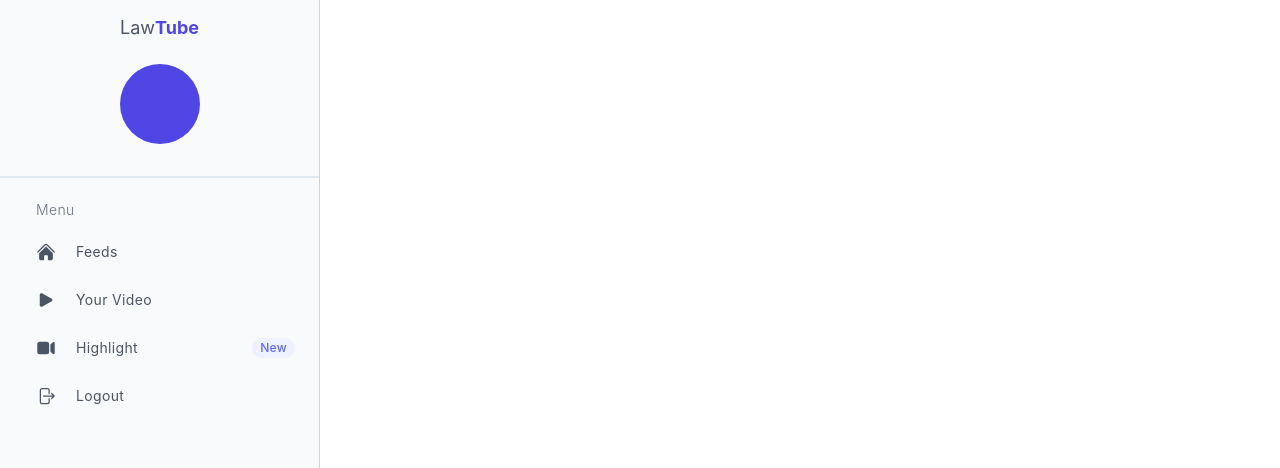
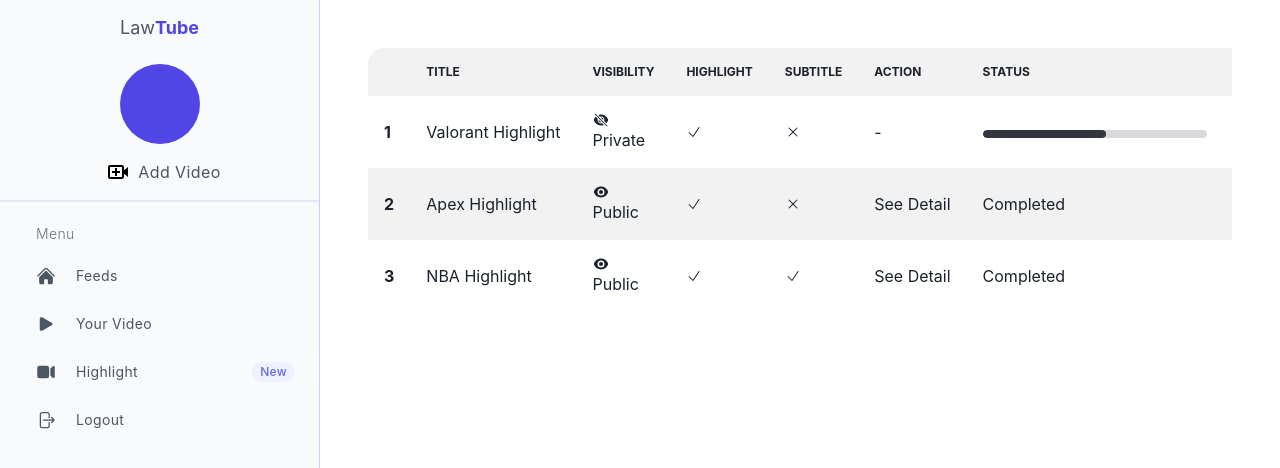
Before and after one commit to lawtube/lawtube-fe, a Next.js app: page /your-video in a window 1280 px wide. Shown: the top 468 px of the page. Built offline with nearby package versions, Linux system fonts and the light colour scheme; no server answers; sample sign-in values are in the browser's storage.

Commit message:
[CHORE] Finish Bagas Task

```diff
--- a/src/components/sidebar/Sidebar.tsx
+++ b/src/components/sidebar/Sidebar.tsx
@@ -89,6 +89,14 @@ const Sidebar: React.FC<NavWrapperProps> = ({ children, className }) => {
                     </div>
                     <span className="text-gray-600 hover:text-gray-800 text-sm tracking-wide font-semibold">{user?.username}</span>
                     <span className="text-gray-600 hover:text-gray-800 text-sm tracking-wide ">{user?.email}</span>
+                    <Link href='add-video'>
+                      <div className='text-gray-600 hover:text-black text-m tracking-wide flex'>
+                        <div className='px-2'>
+                          <svg height="24" viewBox="0 0 24 24" width="24" xmlns="http://www.w3.org/2000/svg"><path d="m11 8h-2v3h-3v2h3v3h2v-3h3v-2h-3z"/><path d="m18 7c0-1.103-.897-2-2-2h-12c-1.103 0-2 .897-2 2v10c0 1.103.897 2 2 2h12c1.103 0 2-.897 2-2v-3.333l4 3.333v-10l-4 3.333zm-1.999 10h-12.001v-10h12v5z"/></svg>
+                        </div>
+                        Add Video
+                      </div>
+                    </Link>
                   </div>
                   <div className='mt-4 border-b-2'></div>
                   <ul className="flex flex-col py-4 space-y-1">
--- /dev/null
+++ b/src/pages/add-video/index.tsx
@@ -0,0 +1,26 @@
+import { type NextPage } from "next";
+import { ArrowRightIcon } from "@heroicons/react/24/solid";
+
+const AddVideo: NextPage = () => {
+
+    return (
+        <>
+            <div className="flex items-center justify-center">
+                <div className="flex items-center justify-center w-full h-screen">
+                    <label htmlFor="dropzone-file" className="flex flex-col items-center justify-center w-5/6 h-3/4 border-2 border-gray-300 border-dashed rounded-lg cursor-pointer bg-gray-50 dark:hover:bg-bray-800 dark:bg-gray-700 hover:bg-gray-100 dark:border-gray-600 dark:hover:border-gray-500 dark:hover:bg-gray-600">
+                        <div className="flex flex-col items-center justify-center pt-5 pb-6">
+                            <svg aria-hidden="true" className="w-10 h-10 mb-3 text-gray-400" fill="none" stroke="currentColor" viewBox="0 0 24 24" xmlns="http://www.w3.org/2000/svg"><path stroke-linecap="round" stroke-linejoin="round" stroke-width="2" d="M7 16a4 4 0 01-.88-7.903A5 5 0 1115.9 6L16 6a5 5 0 011 9.9M15 13l-3-3m0 0l-3 3m3-3v12"></path></svg>
+                            <p className="mb-2 text-sm text-gray-500 dark:text-gray-400"><span className="font-semibold">Click to upload</span> or drag and drop</p>
+                        </div>
+                        <input id="dropzone-file" type="file" className="hidden" />
+                    </label>
+                </div>
+                <button className="btn btn-circle btn-outline mr-20">
+                    <ArrowRightIcon className="h-6 w-6"/>
+                </button>
+            </div>
+        </>
+    );
+};
+
+export default AddVideo;
--- a/src/pages/your-video/index.tsx
+++ b/src/pages/your-video/index.tsx
@@ -1,12 +1,63 @@
 import { type NextPage } from "next";
-import Link from "next/link";
+import { CheckIcon, XMarkIcon, EyeIcon, EyeSlashIcon } from "@heroicons/react/24/solid";
+
 
 
 const YourVideo: NextPage = () => {
 
     return (
         <>
-
+            <div className="p-12">
+                <div className="overflow-x-auto">
+                    <table className="table table-zebra w-full">
+                        {/* head */}
+                        <thead>
+                            <tr>
+                                <th></th>
+                                <th>Title</th>
+                                <th>Visibility</th>
+                                <th>Highlight</th>
+                                <th>Subtitle</th>
+                                <th>Action</th>
+                                <th>Status</th>
+                                <th>Download</th>
+                            </tr>
+                        </thead>
+                        <tbody>
+                            <tr>
+                                <th>1</th>
+                                <td>Valorant Highlight</td>
+                                <td><EyeSlashIcon className="h-4 w-4" /> Private</td>
+                                <td><CheckIcon className="h-4 w-4" /></td>
+                                <td><XMarkIcon className="h-4 w-4" /></td>
+                                <td>-</td>
+                                <td><progress className="progress w-56" value="55" max="100"></progress></td>
+                                <td>In Progress</td>
+                            </tr>
+                            <tr>
+                                <th>2</th>
+                                <td>Apex Highlight</td>
+                                <td><EyeIcon className="h-4 w-4" /> Public</td>
+                                <td><CheckIcon className="h-4 w-4" /></td>
+                                <td><XMarkIcon className="h-4 w-4" /></td>
+                                <td>See Detail</td>
+                                <td>Completed</td>
+                                <td>Download Highlight</td>
+                            </tr>
+                            <tr>
+                                <th>3</th>
+                                <td>NBA Highlight</td>
+                                <td><EyeIcon className="h-4 w-4" /> Public</td>
+                                <td><CheckIcon className="h-4 w-4" /></td>
+                                <td><CheckIcon className="h-4 w-4" /></td>
+                                <td>See Detail</td>
+                                <td>Completed</td>
+                                <td>Download Hightlight | Download Subtitle</td>
+                            </tr>
+                        </tbody>
+                    </table>
+                </div>
+            </div>
         </>
     );
 };
```
